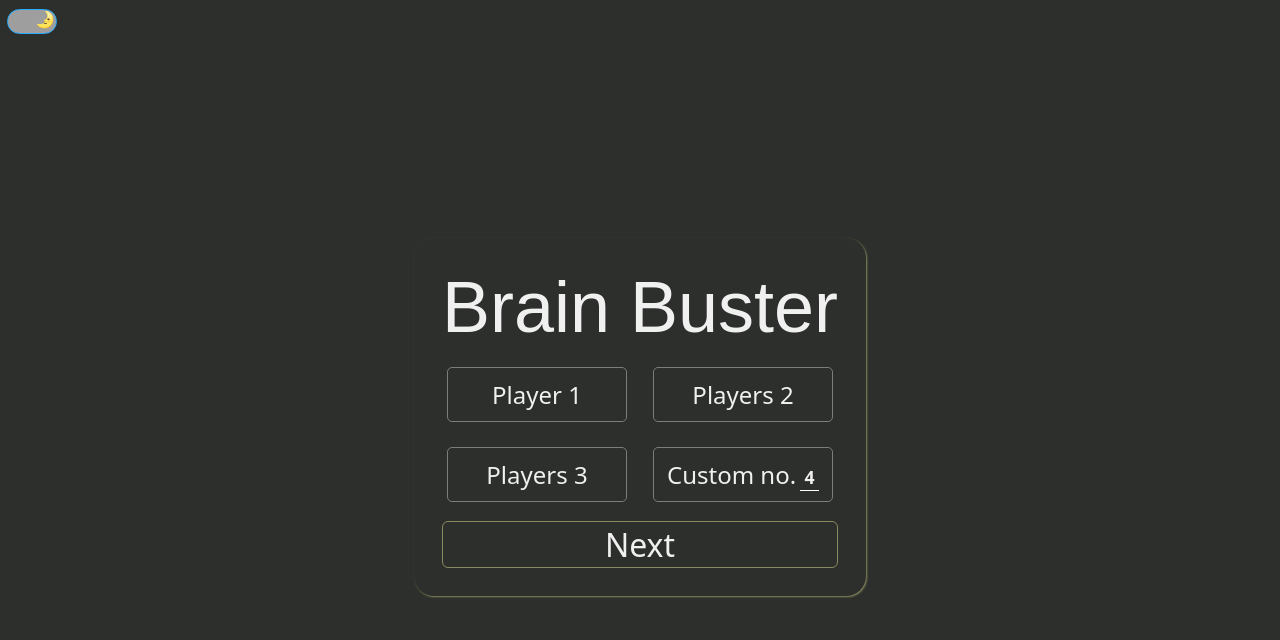
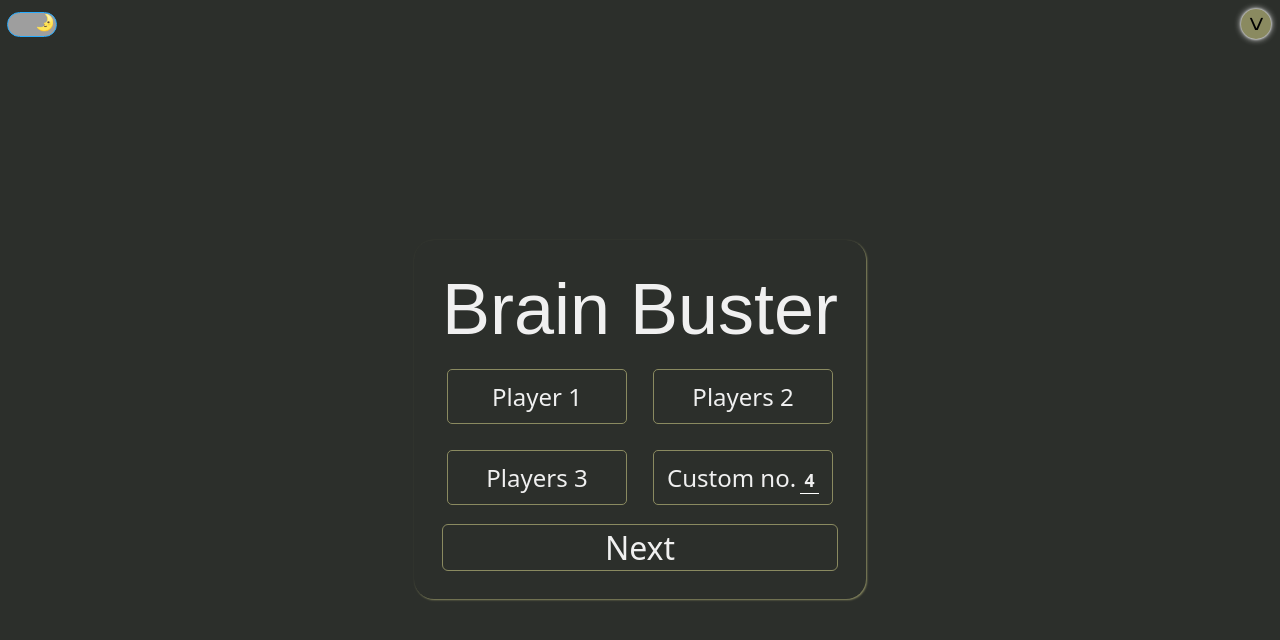
Before and after one commit to rohit-sde/brain-busters, a React (Vite) app: page / in a window 1280 px wide. Shown: the top 640 px of the page. Built offline with nearby package versions, Linux system fonts and the light colour scheme; grey boxes are pictures that could not be loaded; a web font is replaced by a local one.

Commit message:
custom themer added

```diff
--- a/src/App.tsx
+++ b/src/App.tsx
@@ -4,14 +4,14 @@ import { BrowserRouter, Route, Routes } from "react-router";
 import PlayerNames from "./Pages/PlayerNames/PlayerNames.tsx";
 import GameBoard from "./Pages/GameBoard/GameBoard.tsx";
 import Themer from "./Theme/ThemeProvider/Themer.tsx";
-// import CustomTheme from "./Theme/customThemer/CustomTheme.tsx";
+import CustomTheme from "./Theme/customThemer/CustomTheme.tsx";
 
 function App() {
   return (
     <>
       <span className="themesWrapper">
         <Themer />
-        {/* <CustomTheme /> */}
+        <CustomTheme />
       </span>
       <div className="wrapper">
         <BrowserRouter>
--- a/src/Components/NextButton/NextButton.tsx
+++ b/src/Components/NextButton/NextButton.tsx
@@ -11,7 +11,6 @@ const NextButton = ({ value, buttonHandler, isactive }: arguments) => {
     <button
       className={`NextButton${isactive ? "active" : ""}`}
       onClick={buttonHandler}
-      disabled={!isactive}
     >
       {value}
     </button>
--- a/src/Pages/Home/components/buttons/NumOfPlayers.css
+++ b/src/Pages/Home/components/buttons/NumOfPlayers.css
@@ -1,7 +1,7 @@
 .noOfPlayers {
   font-family: "Atma", system-ui;
   font-weight: 500;
-  border: 1px solid rgb(126, 125, 125);
+  border: 1px solid var(--primary-30);
   margin: 0.8rem;
   border-radius: 5px;
   cursor: pointer;
@@ -13,12 +13,12 @@
 }
 
 .noOfPlayers:hover {
-  box-shadow: 0px 0px 5px var(--text-color);
+  box-shadow: 0px 0px 5px var(--primary-30);
   transform: scale(1.07);
 }
 
 .active {
-  box-shadow: 0px 0px 5px var(--text-color);
+  box-shadow: 0px 0px 5px var(--primary-30);
   transform: scale(1.07);
 }
 
```
